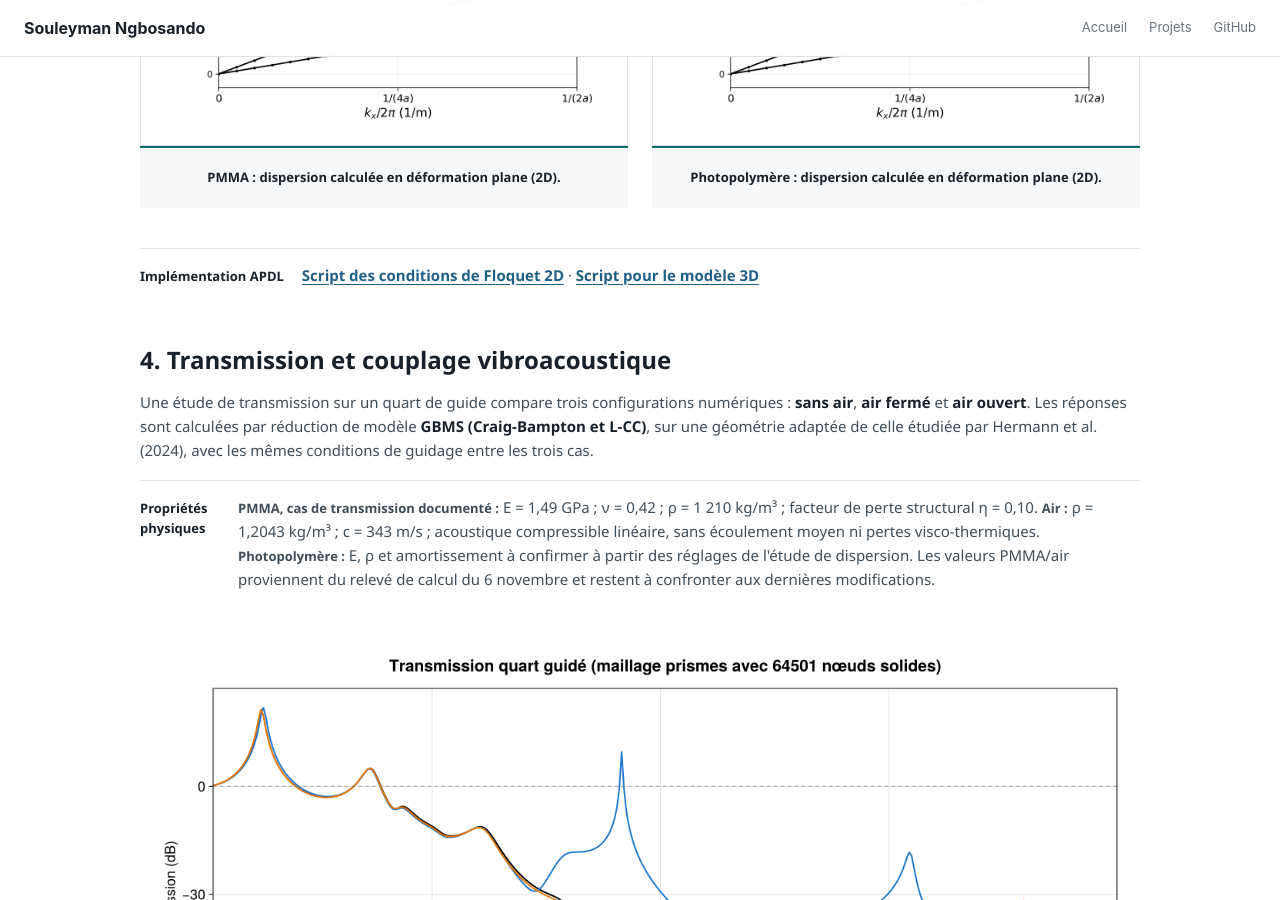
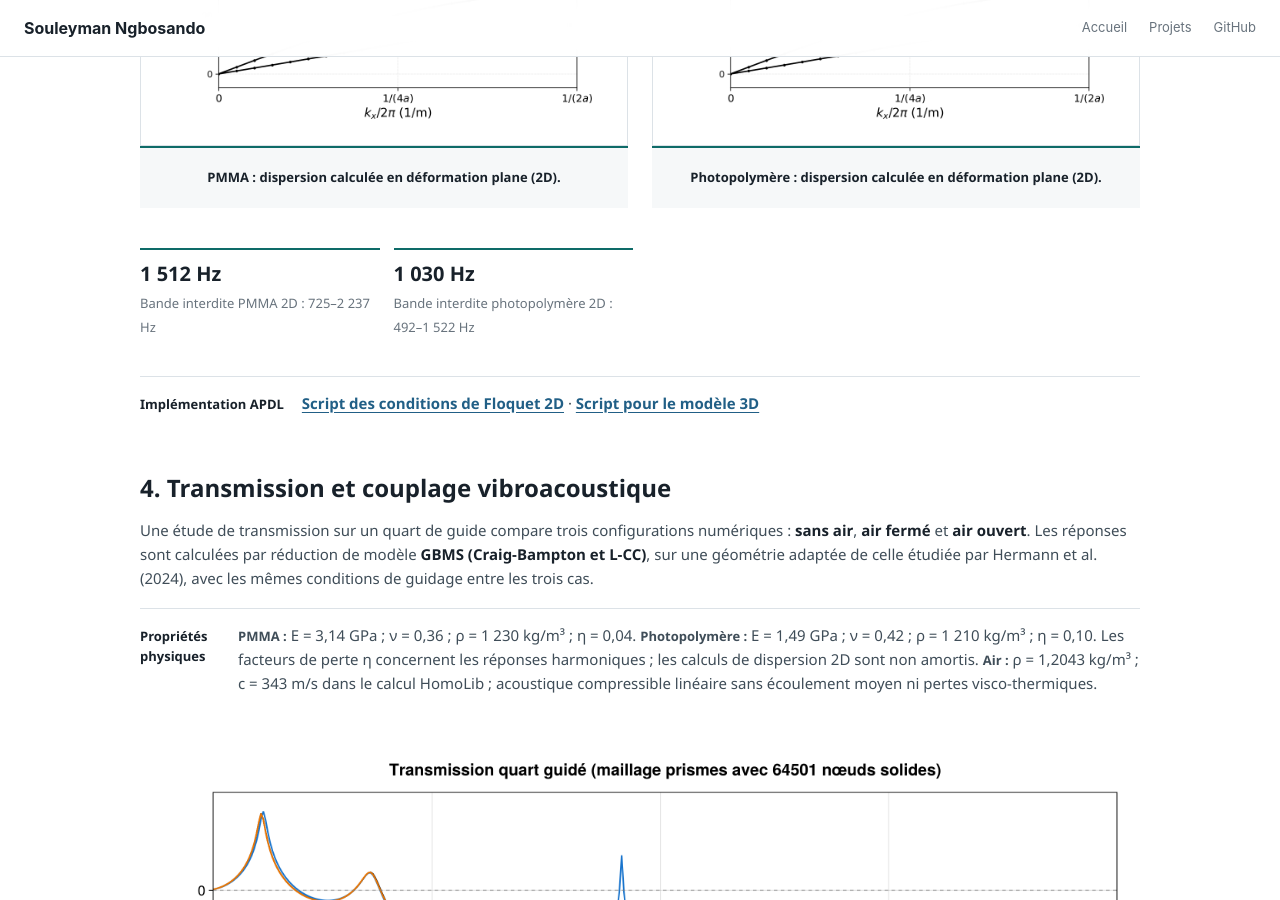
Before and after one commit to Ngbosando/Ngbosando.github.io, a Jekyll site: the page built from _projects/labyrinthine-metamaterial/index.md, in a window 1280 px wide and 900 px high, scrolled down 2648 px. Built offline with Jekyll 4.4.1, drawn with Linux system fonts in a browser that asks for light colours; some of the changed text lies outside the part shown.

Commit message:
Correct PMMA and photopolymer parameters and add band gaps and GBMS DOF reduction

```diff
--- a/_projects/labyrinthine-metamaterial/index.md
+++ b/_projects/labyrinthine-metamaterial/index.md
@@ -57,13 +57,18 @@ Des conditions de périodicité sont imposées aux frontières opposées de la c
   </figure>
 </div>
 
+<div class="metric-strip">
+  <div><b>1 512 Hz</b><span>Bande interdite PMMA 2D : 725–2 237 Hz</span></div>
+  <div><b>1 030 Hz</b><span>Bande interdite photopolymère 2D : 492–1 522 Hz</span></div>
+</div>
+
 <div class="result-line"><b>Implémentation APDL</b><span><a href="{{ '/assets/images/2D%20Ansys%20Floquet%20BC%20WORK.txt' | relative_url }}">Script des conditions de Floquet 2D</a> · <a href="{{ '/assets/images/3D%20Ansys%20Floquet%20BC%20work.txt' | relative_url }}">Script pour le modèle 3D</a></span></div>
 
 ## 4. Transmission et couplage vibroacoustique
 
 Une étude de transmission sur un quart de guide compare trois configurations numériques : **sans air**, **air fermé** et **air ouvert**. Les réponses sont calculées par réduction de modèle **GBMS (Craig-Bampton et L-CC)**, sur une géométrie adaptée de celle étudiée par Hermann et al. (2024), avec les mêmes conditions de guidage entre les trois cas.
 
-<div class="result-line"><b>Propriétés physiques</b><span><b>PMMA, cas de transmission documenté :</b> E = 1,49 GPa ; ν = 0,42 ; ρ = 1 210 kg/m³ ; facteur de perte structural η = 0,10. <b>Air :</b> ρ = 1,2043 kg/m³ ; c = 343 m/s ; acoustique compressible linéaire, sans écoulement moyen ni pertes visco-thermiques. <b>Photopolymère :</b> E, ρ et amortissement à confirmer à partir des réglages de l'étude de dispersion. Les valeurs PMMA/air proviennent du relevé de calcul du 6 novembre et restent à confronter aux dernières modifications.</span></div>
+<div class="result-line"><b>Propriétés physiques</b><span><b>PMMA :</b> E = 3,14 GPa ; ν = 0,36 ; ρ = 1 230 kg/m³ ; η = 0,04. <b>Photopolymère :</b> E = 1,49 GPa ; ν = 0,42 ; ρ = 1 210 kg/m³ ; η = 0,10. Les facteurs de perte η concernent les réponses harmoniques ; les calculs de dispersion 2D sont non amortis. <b>Air :</b> ρ = 1,2043 kg/m³ ; c = 343 m/s dans le calcul HomoLib ; acoustique compressible linéaire sans écoulement moyen ni pertes visco-thermiques.</span></div>
 
 <figure class="figure-wide technical-figure single-figure">
   <a href="{{ '/assets/images/transmission_trois_cas.png' | relative_url }}"><img src="{{ '/assets/images/transmission_trois_cas.png' | relative_url }}" alt="Comparaison des transmissions dans un quart de guide sans air, avec air fermé et avec air ouvert"></a>
@@ -87,7 +92,7 @@ Pour contrôler les résultats, les réponses de transmission calculées avec **
 </figure>
 
 <div class="metric-strip">
-  <div><b>0–2 kHz</b><span>Plage de comparaison</span></div>
+  <div><b>148 202 → 490</b><span>DDL solides → coordonnées GBMS, base initiale du quart guidé</span></div>
   <div><b>98</b><span>Fréquences communes, air ouvert</span></div>
   <div><b>1,77 dB</b><span>Écart RMS inter-solveurs, cause à clarifier</span></div>
 </div>
@@ -96,4 +101,4 @@ Pour contrôler les résultats, les réponses de transmission calculées avec **
 
 <div class="result-line"><b>Travail en cours</b><span>Il reste à calculer les courbes de dispersion avec couplage fluide-structure, puis à les comparer aux courbes sans fluide pour évaluer l'influence de l'air sur la propagation des ondes et les bandes d'atténuation.</span></div>
 
-L'article de Hermann et al. (2024), *Design and experimental validation of a finite-size labyrinthine metamaterial for vibro-acoustics*, sert de référence scientifique ; l'étude présentée utilise une **géométrie adaptée**, et non une reproduction à l'identique.
+L'[article de Hermann et al. (2024)](https://pmc.ncbi.nlm.nih.gov/articles/PMC11391290/), *Design and experimental validation of a finite-size labyrinthine metamaterial for vibro-acoustics*, fournit les propriétés matériaux et les bandes interdites de référence. L'étude présentée utilise une **géométrie adaptée**, et non une reproduction à l'identique.
```
